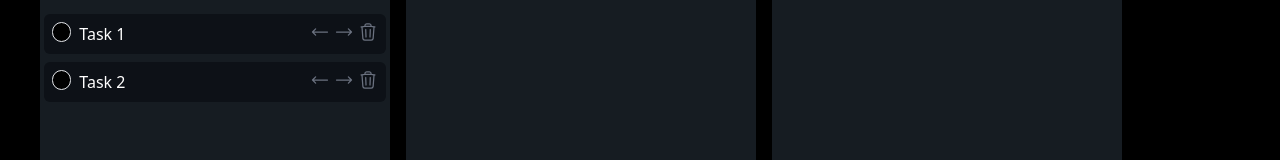
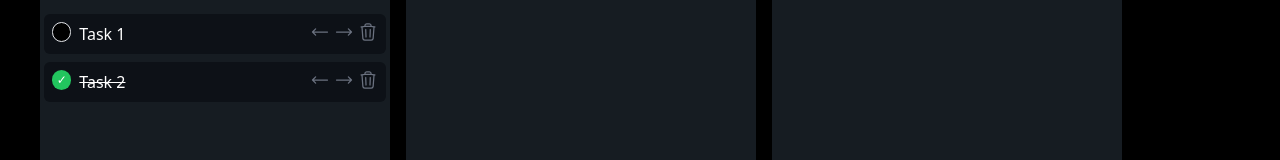
Before and after one commit to cavargasl/todo-list, a React (Vite) app: page / in a window 1280 px wide. Shown: the part 216-376 px from the top of the page. Built offline with nearby package versions, Linux system fonts and the light colour scheme.

Commit message:
fix: Update TaskCard to correctly display task completion status

```diff
--- a/src/components/KanbanBoard.tsx
+++ b/src/components/KanbanBoard.tsx
@@ -10,7 +10,7 @@ function KanbanBoard() {
   const [addColumn, setAddColumn] = useState(false);
   const [tasks, setTasks] = useState<Task[]>([
     { id: useId(), name: "Task 1", stage: 0, completed: false},
-    { id: useId(), name: "Task 2", stage: 0, completed: false},
+    { id: useId(), name: "Task 2", stage: 0, completed: true},
   ]);
 
   return (
--- a/src/components/TaskCard.tsx
+++ b/src/components/TaskCard.tsx
@@ -5,10 +5,10 @@ import TrashIcon from "./icons/TrashIcon";
 import Button from "./ui/Button";
 import CheckBox from "./ui/CheckBox";
 
-export default function TaskCard({ Task: { name } }: { Task: Task }) {
+export default function TaskCard({ Task: { name, completed } }: { Task: Task }) {
   return (
     <article className="bg-background w-full p-2 rounded-md flex gap-2">
-      <CheckBox className="peer" />
+      <CheckBox className="peer" defaultChecked={completed} />
       <p className="w-full peer-checked:line-through">{name}</p>
       <div className="flex gap-1">
         <Button
```
